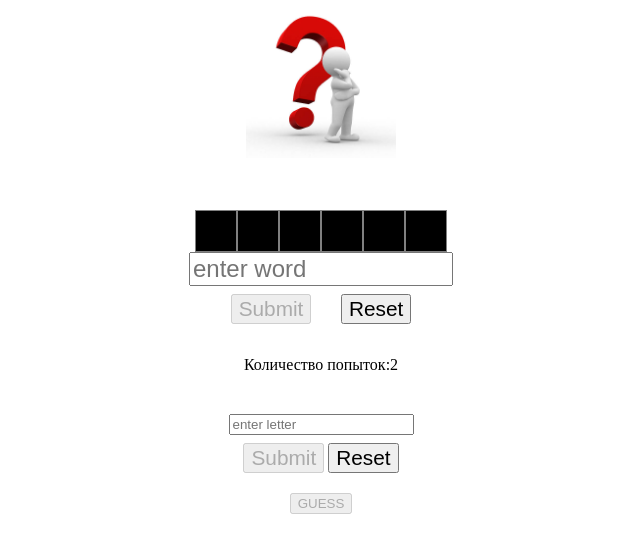
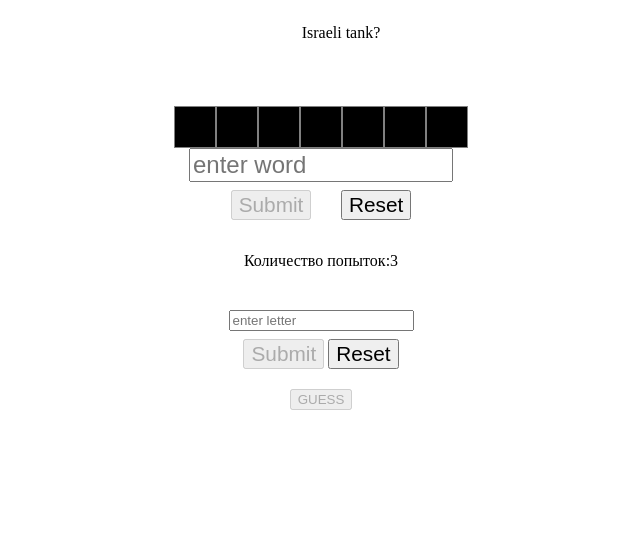
Before and after one commit to ogurtsov25-java60/HW27, a plain HTML site: page index.html in a window 1280 px wide. Shown: the whole page, without its empty margins (319-959 px from the left). Drawn offline with Linux system fonts and the light colour scheme; files whose address does not match are found by name.

Commit message:
version 3

```diff
--- a/index.html
+++ b/index.html
@@ -8,7 +8,7 @@
 </head>
 <body>
     <header>
-        <img src="/image/istockphoto-147246163-612x612.jpg" class="imgheader">
+        <dir class="imgheader"></dir>
     </header>
     <main class="main">
         <section class="colored-letters">
--- a/src/index.js
+++ b/src/index.js
@@ -11,20 +11,37 @@ const coloredLettersElem = document.querySelector(".colored-letters");
 const attempts_number = document.querySelector(".attempts_number")
 const BtnGuess = document.querySelector(".guess")
 const result =document.querySelector(".result")
+const question = document.querySelector(".imgheader")
 
 let letterElems;
 //global variables
 let finishMessage;
+const questions = {
+"Hanukkah lamp?":"hanukkiah",
+"Lamp - symbol of Judaism?":"menorah",
+"A scroll of parchment containing part of the text of the Shema prayer?":"mezuzah",
+"Israeli tank?":"merkava",
+"Israeli parliament?":"knesset",
+"Jewish holiday of Exodus?":"Passover"
+}
 const words = [
     "const", "script", "java", "cycle", "image", "variable"
 ]
 let word;
+let questionsarr
 let guessedWord;
 let tryels;
 let allowedTryels;
 let flOver = false;
 let flOver_letter= false;
 //functions
+
+function getQuestion() {
+    const index = Math.floor(Math.random() * words.length);
+    const res = Object.entries(questions)[index];
+    return res;
+}
+
 function getWord() {
     const index = Math.floor(Math.random() * words.length);
     const res = words[index];
@@ -32,6 +49,9 @@ function getWord() {
 }
 function startGame() {
     word = getWord();
+    questionsarr = getQuestion()
+    word = questionsarr[1];
+    question.innerHTML = questionsarr[0];
     tryels = 0;
     flOver = false;
     tryels = getAllowedTryels();
```
